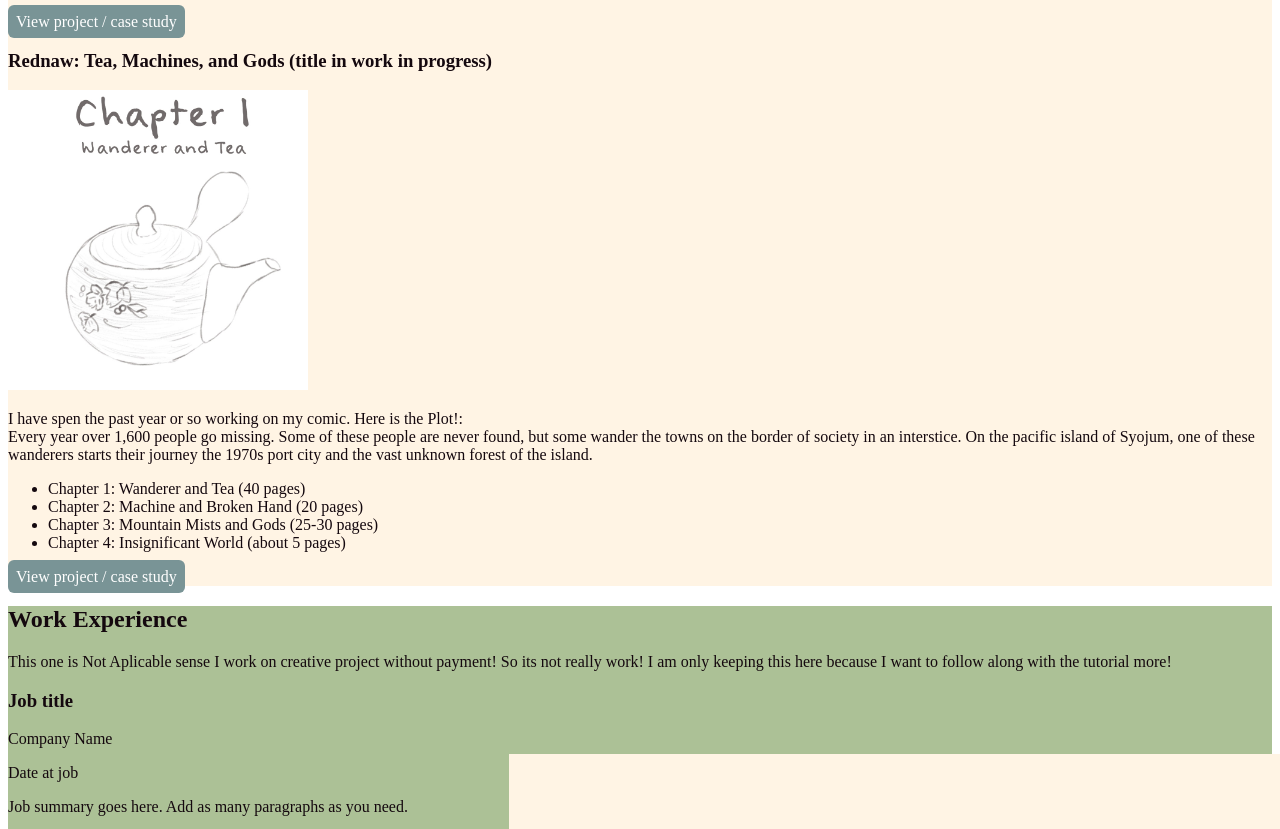
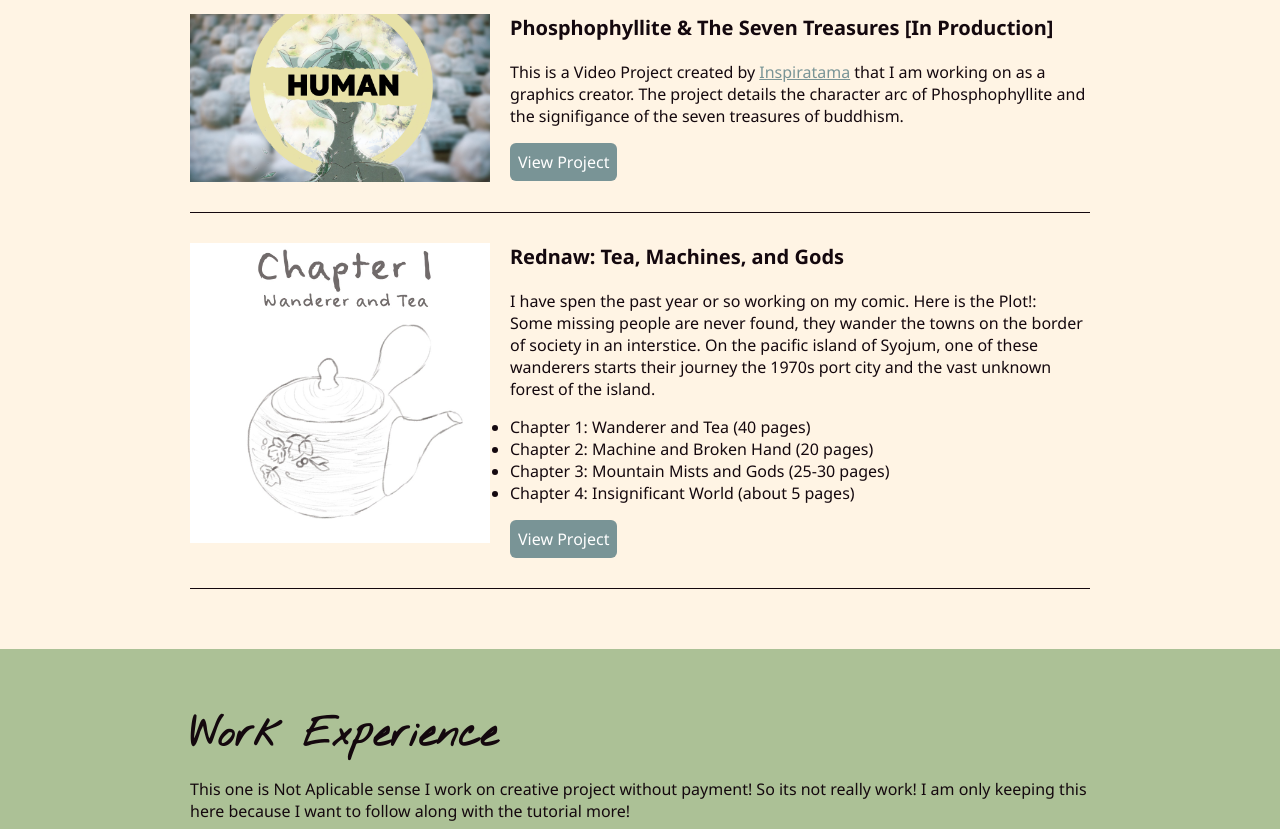
Before and after one commit to KeirakaFall/ResumeAssignment, a plain HTML site: page index.html in a window 1280 px wide. Shown: the part 517-1346 px from the top of the page. Drawn offline with Linux system fonts and the light colour scheme.

Commit message:
Lesson 4 Assignment Update
Lesson 4 Assignment

```diff
--- a/css/style.css
+++ b/css/style.css
@@ -11,8 +11,18 @@ https://coolors.co/14080e-49475b-799496-acc196-fff4e4
 
 /* Global Styles
 ---------------------------------------------*/
+html{
+    box-sizing: border-box;
+}
+*, *:before, *:after {
+    box-sizing: inherit;
+}
+
 body{
     color:#14080e;
+    margin: 0;
+    padding: 0;
+    font-family: 'Noto Sans', sans-serif;
 }
 img{
     width: 300px;
@@ -23,7 +33,22 @@ a{
 a:hover{
     text-decoration: none;
 }
+h2{
+    margin: 0%;
+}
 
+h3{
+    font-size: 20px;
+}
+h1,h2{
+    font-family: 'Nothing You Could Do', cursive;
+    font-size: 40px;
+}
+.content-wrap{
+    width: 900px;
+    margin: 0 auto;
+    padding: 60px 0
+}
 /* Profile
 ---------------------------------------------*/
 header{
@@ -43,11 +68,28 @@ header{
     text-decoration: none;
     padding: 8px;
     border-radius: 6px;
+    display: inline-block;
 }
 
 .btn:hover{
     background: rgba(121, 148, 150, 80)
 }
+
+.project-item{
+    overflow: hidden;
+    border-bottom: 1px solid #14080e ;
+    padding: 30px 0;
+}
+.project-item img{
+    float: left;
+    margin-right: 20px;
+}
+
+.project-item h3 {
+    margin-top: 0;
+}
+
+
 /* Work Experience
 ---------------------------------------------*/
 .work-exp{
--- a/index.html
+++ b/index.html
@@ -4,42 +4,45 @@
     <meta charset="UTF-8">
     <meta name="viewport" content="width=device-width, initial-scale=1.0">
     <title>Keir Johnson - Designer and Illustrator</title>
+    <link href="https://fonts.googleapis.com/css2?family=Nothing+You+Could+Do&family=Noto+Sans:wght@400;700&display=swap" rel="stylesheet">
     <link rel="stylesheet" href="css\style.css">
   </head>
   <body>
     <main>
       <!-- ***********************  ABOUT / PROFILE  *********************** -->
       <header>
+        <div class="content-wrap">
           <h1>Keir Johnson</h1>
           <h2>Designer and Illustrator</h2>
 
           <p>Hello, my name is Keir Johnson and I am a Desinger and Illustrator! I am currently a student at waketech!</p>
+        </div>
       </header>
 
       <!-- ********************  PROJECTS / PORTFOLIO  ********************* -->
       <section class="projects">
+        <div class="content-wrap">
           <h2>Featured Projects</h2>
           <p>View selected projects below. More information can be found at <a href="https://linktr.ee/keir_">My Links</a>.</p>
 
           <!-- Copy the whole <section> block to add more projects. -->
             <!-- Project 1 -->
-        <section>
+          <section class="project-item">
+            <img src="images/idea4.jpg" alt="Current Project Thumbnail">
             <h3>Phosphophyllite & The Seven Treasures [In Production]</h3>
-          <img src="images/idea4.jpg" alt="Current Project Thumbnail">
-
             <p>This is a Video Project created by <a href="https://www.youtube.com/c/inspirashamul" class="Inspiratama">Inspiratama</a>
               that I am working on as a graphics creator. The project details the character arc of Phosphophyllite
               and the signifigance of the seven treasures of buddhism. </p>
 
-          <a class="btn" href="#" target="_blank">View project / case study</a>
+            <a class="btn" href="#" target="_blank">View Project</a>
           </section>
                 <!-- Project 2 -->
-      <section>
-        <h3>Rednaw: Tea, Machines, and Gods (title in work in progress)</h3>
+        <section class="project-item">
           <img src="images/Chapter_1_Preview.jpg" alt="Chapter 1 Preview">
-
+          <h3>Rednaw: Tea, Machines, and Gods</h3>
           <p>I have spen the past year or so working on my comic. Here is the Plot!:<br>
-          Every year over 1,600 people go missing. Some of these people are never found, but some wander the towns on the border of society in an interstice. On the pacific island of Syojum, one of these wanderers starts their journey the 1970s port city and the vast unknown forest of the island.
+          Some missing people are never found, they wander the towns on the border of society in an interstice.
+           On the pacific island of Syojum, one of these wanderers starts their journey the 1970s port city and the vast unknown forest of the island.
             <ul>
             <li>Chapter 1: Wanderer and Tea (40 pages)</li>
 
@@ -51,15 +54,17 @@
           </ul>
             </p>
 
-        <a class="btn" href="#" target="_blank">View project / case study</a>
+          <a class="btn" href="#" target="_blank">View Project</a>
         </section>
           <!-- End of Project block. -->
+        </div>
       </section>
 
 
 
       <!-- ***********************  WORK EXPERIENCE  *********************** -->
       <section class="work-exp">
+        <div class="content-wrap">
         <h2>Work Experience</h2>
         <p>This one is Not Aplicable sense I work on creative project without payment! So its not really work!
           I am only keeping this here because I want to follow along with the tutorial more!
@@ -80,10 +85,12 @@
           </ul>
         </section>
         <!-- End of Job block. -->
+        </div>
       </section>
 
       <!-- ******************  EDUCATION & CERTIFICATIONS ****************** -->
       <section class="education">
+        <div class="content-wrap">
         <h2>Education</h2>
 
         <!-- Copy this whole <section> block to add more schools. -->
@@ -93,10 +100,12 @@
           <p>I attended the Advertising and Graphic Design program from Wake Tech as a way to jumpstart my corporate creative carrer.</p>
         </section>
         <!-- End of School block. -->
+        </div>
       </section>
 
       <!-- *****************  CONTACT INFO / SOCIAL MEDIA  ***************** -->
       <footer>
+        <div class="content-wrap">
         <h2>Get in Touch With Me!</h2>
 
         <!-- Social media and contact links. Add or remove any networks. -->
@@ -105,7 +114,13 @@
           <li><a href="https://linktr.ee/keir_" target="_blank">linktr.ee/keir_</a></li>
           <li><a href="https://twitter.com/korwfall" target="_blank">Twitter</a></li>
         </ul>
+        </div>
       </footer>
+
+
+
+
+
     </main>
   </body>
 </html>
```
Lines whose indentation alone changed are shown as unchanged.
